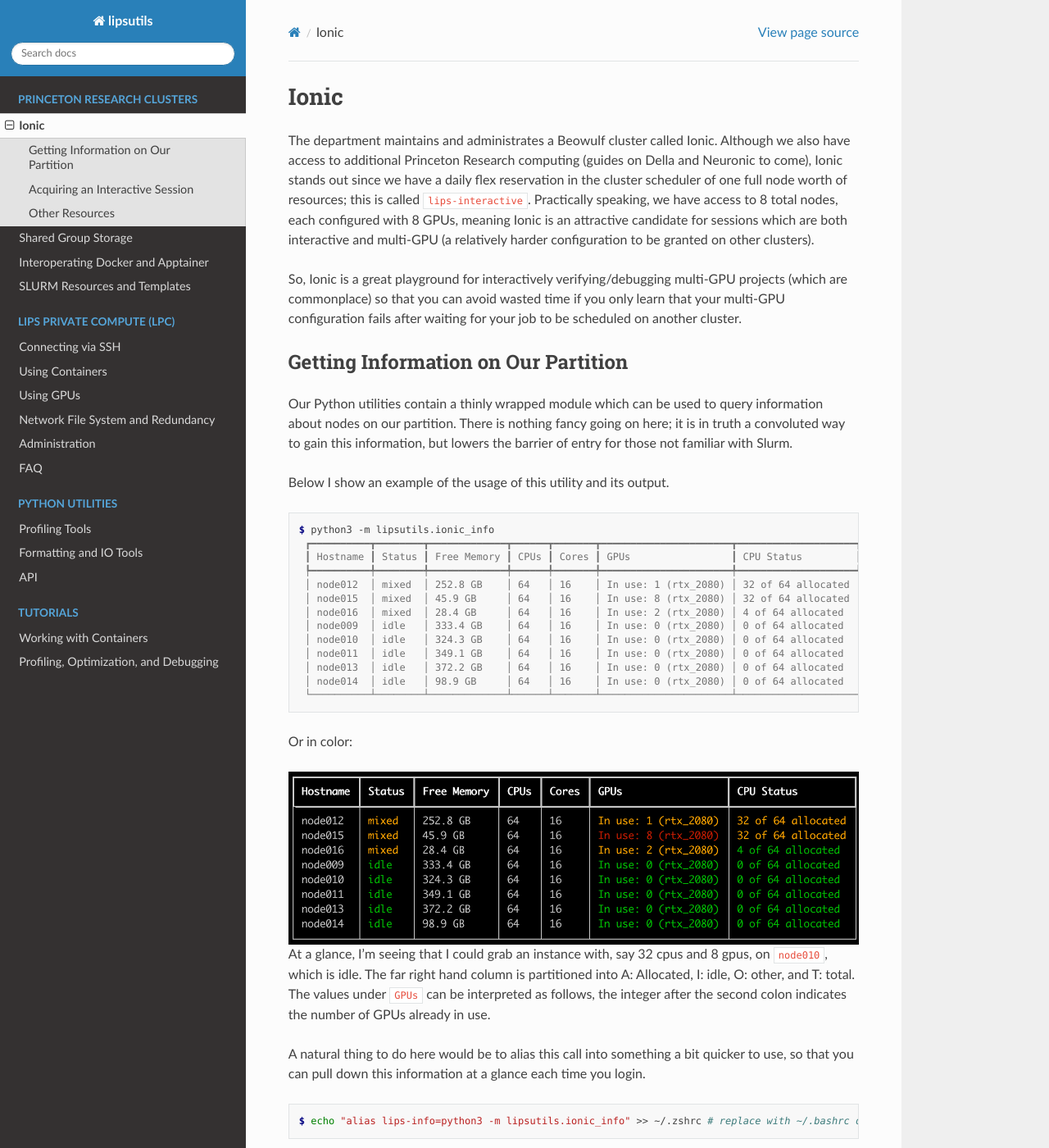
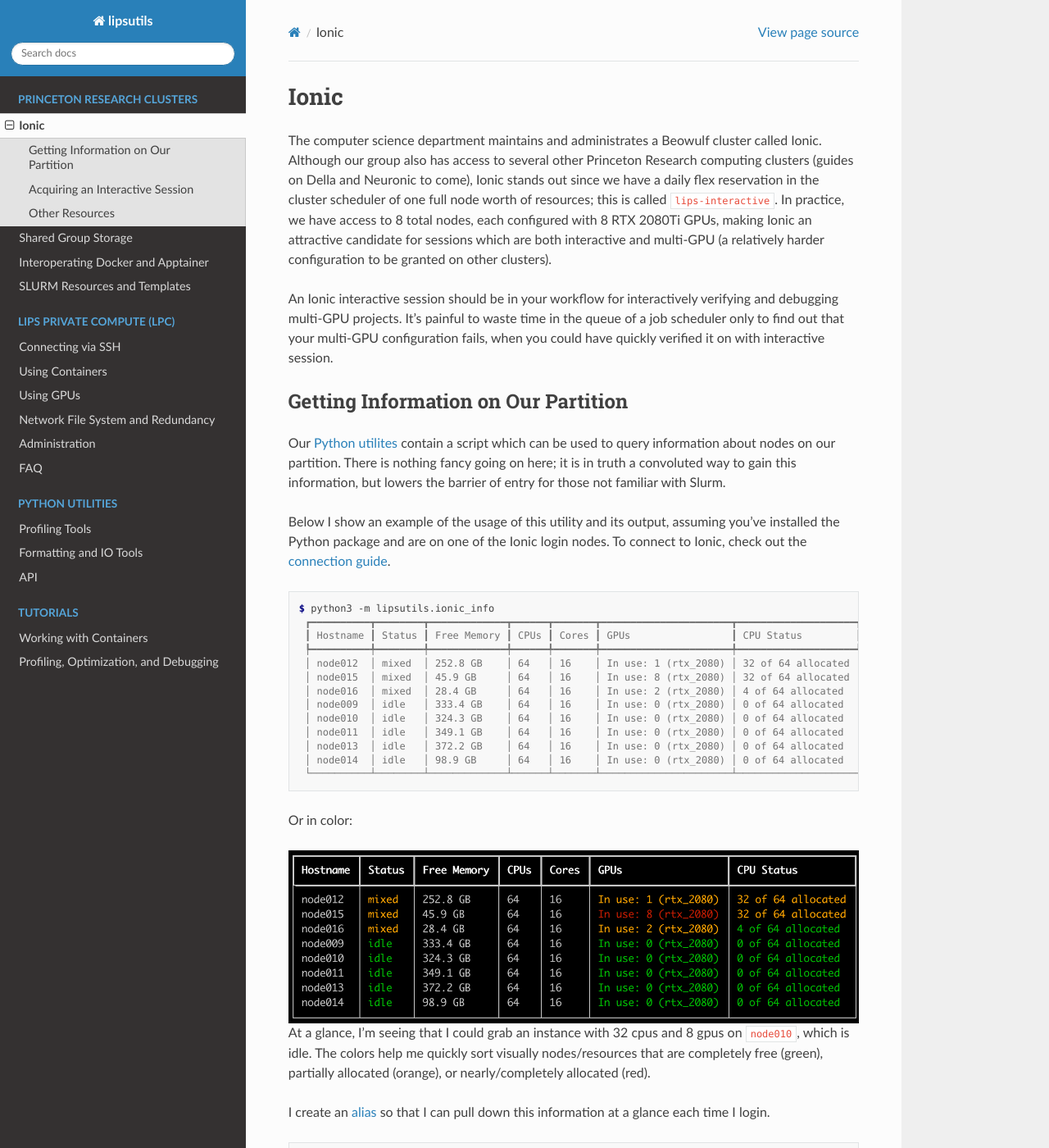
Before and after one commit to PrincetonLIPS/lipsutils, a Sphinx documentation site: the page built from docs/cluster-utils/ionic.rst, in a window 1280 px wide and 1400 px high. Shown: the whole window at 82% size. Built offline with Sphinx 7.4.7 and the Read the Docs theme 3.1.0, drawn with Linux system fonts in a browser that asks for light colours; some of the changed text lies outside the part shown.

Commit message:
doc: improves ionic docs and fixes alias shortcut

```diff
--- a/docs/cluster-utils/ionic.rst
+++ b/docs/cluster-utils/ionic.rst
@@ -1,21 +1,23 @@
 Ionic
 =====
 
-The department maintains and administrates a Beowulf cluster called Ionic.
-Although we also have access to additional Princeton Research computing (guides on Della and Neuronic to come), Ionic stands out since we have a
+The computer science department maintains and administrates a Beowulf cluster called Ionic.
+Although our group also has access to several other Princeton Research computing clusters (guides on Della and Neuronic to come), Ionic stands out since we have a
 daily flex reservation in the cluster scheduler of one full node worth of resources; this is called ``lips-interactive``.
-Practically speaking, we have access to 8 total nodes, each configured with 8 GPUs, meaning Ionic is an attractive candidate for sessions which are
+In practice, we have access to 8 total nodes, each configured with 8 RTX 2080Ti GPUs, making Ionic an attractive candidate for sessions which are
 both interactive and multi-GPU (a relatively harder configuration to be granted on other clusters).
 
-So, Ionic is a great playground for interactively verifying/debugging multi-GPU projects (which are commonplace) so that you can avoid wasted time if you only
-learn that your multi-GPU configuration fails after waiting for your job to be scheduled on another cluster.
+An Ionic interactive session should be in your workflow for interactively verifying and debugging multi-GPU projects.
+It's painful to waste time in the queue of a job scheduler only to find out that your multi-GPU configuration fails, when you could have quickly
+verified it on with interactive session.
 
 Getting Information on Our Partition
 ------------------------------------
-Our Python utilities contain a thinly wrapped module which can be used to query information about nodes on our partition. There is nothing fancy going on here; it is in truth
+Our :doc:`Python utilites <../python-utils/api>` contain a script which can be used to query information about nodes on our partition. There is nothing fancy going on here; it is in truth
 a convoluted way to gain this information, but lowers the barrier of entry for those not familiar with Slurm.
 
-Below I show an example of the usage of this utility and its output.
+Below I show an example of the usage of this utility and its output, assuming you've installed the Python package and are on one of the Ionic login nodes.
+To connect to Ionic, check out the `connection guide <https://researchcomputing.princeton.edu/support/knowledge-base/connect-ssh>`_.
 
 .. code-block:: console
 
@@ -40,16 +42,17 @@
    :align: center
    :alt: Ionic info screenshot.
 
-At a glance, I'm seeing that I could grab an instance with, say 32 cpus and 8 gpus, on ``node010``, which is idle. The far right hand column is partitioned into A: Allocated, I: idle, O: other, and T: total.
-The values under ``GPUs`` can be interpreted as follows, the integer after the second colon indicates the number of GPUs already in use.
 
-A natural thing to do here would be to alias this call into something a bit quicker to use, so that you can pull down this information at a glance each time you login.
+At a glance, I'm seeing that I could grab an instance with 32 cpus and 8 gpus on ``node010``, which is idle.
+The colors help me quickly sort visually nodes/resources that are completely free (green), partially allocated (orange), or nearly/completely allocated (red).
+
+I create an `alias <https://www.gnu.org/software/bash/manual/html_node/Aliases.html>`_ so that I can pull down this information at a glance each time I login.
 
 .. code-block:: console
 
-   $ echo "alias lips-info=python3 -m lipsutils.ionic_info" >> ~/.zshrc # replace with ~/.bashrc or your appropriate shell rc
+   $ echo "alias lips-info=\"python3 -m lipsutils.ionic_info\"" >> ~/.zshrc # replace with ~/.bashrc or your appropriate shell rc
 
-Now, simply use the following after reloading your shell.
+Now, I can use the following after reloading my shell.
 
 .. code-block:: console
 
@@ -59,14 +62,15 @@
 Acquiring an Interactive Session
 --------------------------------
 
-As I allude to above, probably the best feature of Ionic is the availability of multi-GPU interactive reservations. We also provide a simple CLI tool in our utilities package, which has the same
-status as the info tool above (contrived in a technical sense, but hopefully less scary than reading the SLURM documentation).
+As I allude to above, probably the best feature of Ionic is the opportunity to be granted interactive multi-GPU reservations.
+We also provide a simple CLI tool in our utilities package, which has the same status as the tool above; which is to say contrived in a technical sense,
+but less scary than reading the SLURM documentation.
 
 Following the example from above, where I see that ``node010`` is available, I can use the following to request an interactive reservation on that node.
 
 .. code-block:: console
 
-   $ python3 -m lipsutils.ionic_launch node=node010 cpus=32 gpus=8
+   $ python3 -m lipsutils.ionic_launch --node=node010 --cpus=32 --gpus=8
 
    salloc: Granted job allocation 22918747
    salloc: Waiting for resource configuration
@@ -76,10 +80,18 @@
 
 .. code-block:: console
 
-   $ launch node=node010 cpus=32 gpus=8
+   $ launch --node=node010 --cpus=32 --gpus=8
 
 
 Other Resources
 ---------------
-The department maintains `documentation <https://csguide.cs.princeton.edu/resources/clusters>`_ on the cluster, and I (Nick Richardson) endorse both Chris Miller and
-Asya Dvorkin as great people to fire off an email to. The other admins may also be helpful, but I have firsthand experience with Chris and Asya.
+
+  - Ionic hardware, storage, and software is detailed in `this document <https://csguide.cs.princeton.edu/resources/clusters>`_.
+  - The `SLURM resource scheduler <https://slurm.schedmd.com/documentation.html>`_ is widely used, and worth gaining familiarity with.
+  - The department maintains some `documentation <https://csguide.cs.princeton.edu/resources/clusters>`_ on the cluster, and I (Nick Richardson) endorse both Chris Miller and Asya Dvorkin as great people to fire off an email to for questions that are not covered in the docs. The other admins may also be helpful, but I have firsthand experience working with Chris and Asya to resolve strange issues, explain many aspects of the cluster design/operation, and handle special requests for particular jobs.
+
+
+.. note::
+
+   Other clusters like Neuronic and Della offer different tradeoffs and will be covered in a separate document.
+   For instance, Neuronic contains a number of L40 GPUs, which offer significantly higher GPU memory and FP32/FP64 performance.
```
